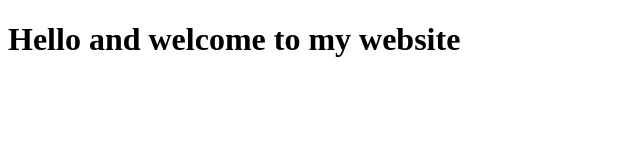
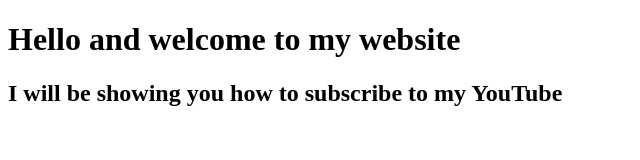
Before and after one commit to Jacobeee/Jacobeee.github.io, a plain HTML site: page index.html in a window 1280 px wide. Shown: the whole page, without its empty margins (0-640 px from the left). Drawn offline with Linux system fonts and the light colour scheme.

Commit message:
Update index.html

```diff
--- a/index.html
+++ b/index.html
@@ -8,7 +8,7 @@
 
     <body>
         <h1> Hello and welcome to my website </h1>
-
+        <h2> I will be showing you how to subscribe to my YouTube </h2>
 
 
     </body>
```
